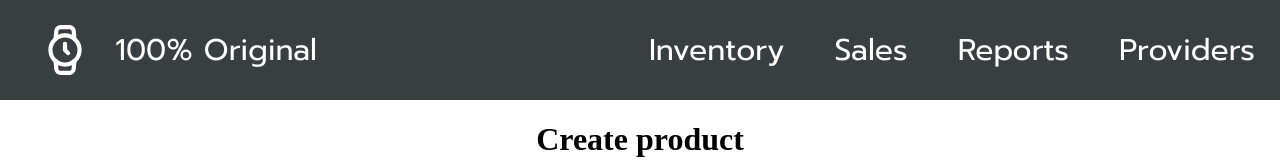
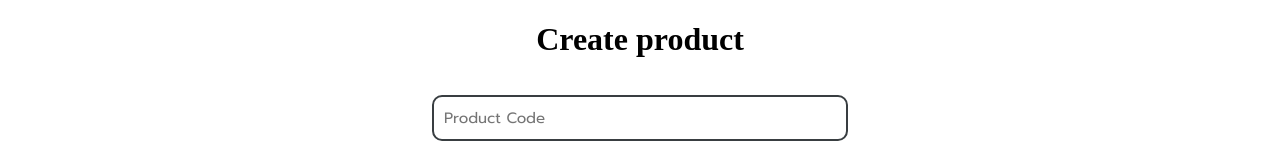
Before and after one commit to EinarLop/100OriginalInventorySystem, a React (Create React App) app: page / in a window 1280 px wide. Shown: the top 160 px of the page. Built offline with nearby package versions, Linux system fonts and the light colour scheme; no server answers.

Commit message:
No header

```diff
--- a/src/App.js
+++ b/src/App.js
@@ -1,4 +1,4 @@
-import Header from "./GlobalComponents/Header"
+//import Header from "./GlobalComponents/Header"
 import Product from "./Inventory/Components/Product"
 import SearchBar from "./GlobalComponents/SearchBar"
 import './App.css';
@@ -9,7 +9,7 @@ function App() {
   return (
     <div className="App">
 
-      <Header color="yellow" />
+      {/* <Header color="yellow" /> */}
 
       <CreateProduct/>
       <ShowProducts/>
```
